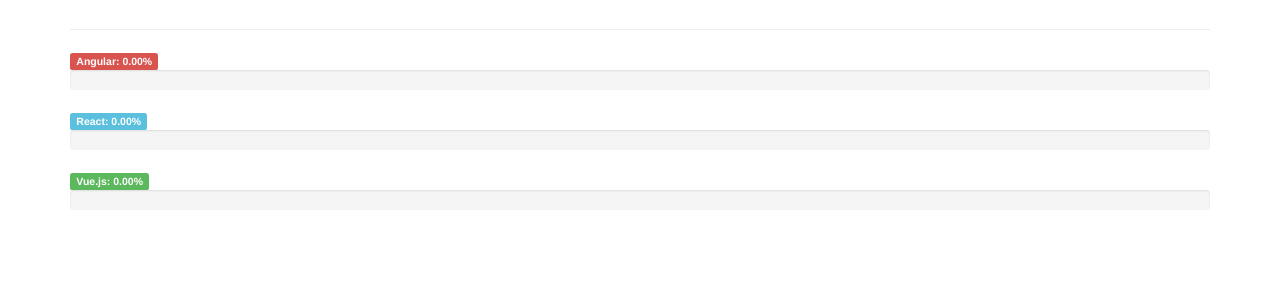
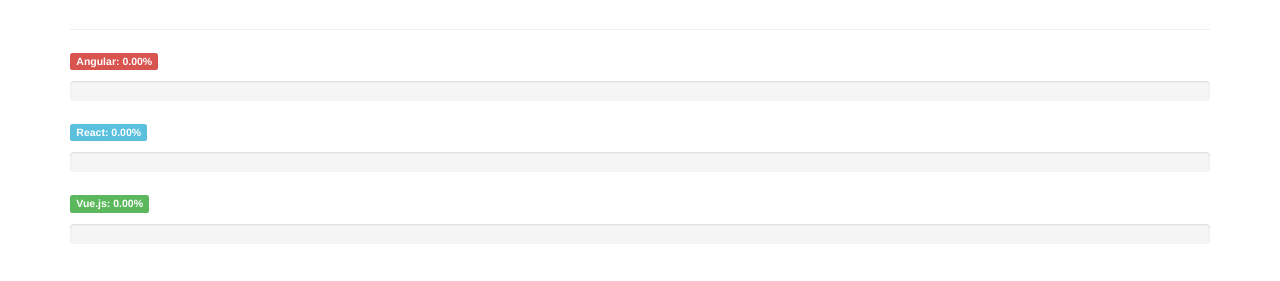
Before and after one commit to wlisrausr/my-redux-app, a React (Create React App) app: page / in a window 1280 px wide. Shown: the part 425-706 px from the top of the page. Built offline with nearby package versions, Linux system fonts and the light colour scheme.

Commit message:
Tidy up & margin for vote result

```diff
--- a/src/components/result.js
+++ b/src/components/result.js
@@ -1,4 +1,4 @@
-import React, { Component } from 'react';
+import React, { Component } from "react";
 
 class Results extends Component {
   constructor(props) {
@@ -8,63 +8,105 @@
 
   votesAngularInPercent() {
     if (this.store.getState().angular) {
-      return (this.store.getState().angular / (this.store.getState().angular + this.store.getState().react + this.store.getState().vuejs)) * 100
+      return (
+        this.store.getState().angular /
+        (this.store.getState().angular +
+          this.store.getState().react +
+          this.store.getState().vuejs) *
+        100
+      );
     } else {
-      return 0
+      return 0;
     }
   }
 
   votesReactInPercent() {
     if (this.store.getState().react) {
-      return (this.store.getState().react / (this.store.getState().angular + this.store.getState().react + this.store.getState().vuejs)) * 100
+      return (
+        this.store.getState().react /
+        (this.store.getState().angular +
+          this.store.getState().react +
+          this.store.getState().vuejs) *
+        100
+      );
     } else {
-      return 0
+      return 0;
     }
   }
 
   votesVuejsInPercent() {
     if (this.store.getState().vuejs) {
-      return (this.store.getState().vuejs / (this.store.getState().angular + this.store.getState().react + this.store.getState().vuejs)) * 100
+      return (
+        this.store.getState().vuejs /
+        (this.store.getState().angular +
+          this.store.getState().react +
+          this.store.getState().vuejs) *
+        100
+      );
     } else {
-      return 0
+      return 0;
     }
   }
 
   votesAngularInPercentStyle() {
     return {
-      width: this.votesAngularInPercent() + '%'
-    }
+      width: this.votesAngularInPercent() + "%"
+    };
   }
 
   votesReactInPercentStyle() {
     return {
-      width: this.votesReactInPercent() + '%'
-    }
+      width: this.votesReactInPercent() + "%"
+    };
   }
 
   votesVuejsInPercentStyle() {
     return {
-      width: this.votesVuejsInPercent() + '%'
-    }
+      width: this.votesVuejsInPercent() + "%"
+    };
   }
 
   render() {
     return (
       <div>
-        <span className="label label-danger">Angular: {this.votesAngularInPercent().toFixed(2) + '%'}</span>
-        <div className="progress progress-striped active">
-          <div className="progress-bar progress-bar-danger" style={this.votesAngularInPercentStyle()}></div>
+        <span className="label label-danger">
+          Angular: {this.votesAngularInPercent().toFixed(2) + "%"}
+        </span>
+        <div
+          className="progress progress-striped active"
+          style={{ marginTop: "1%" }}
+        >
+          <div
+            className="progress-bar progress-bar-danger"
+            style={this.votesAngularInPercentStyle()}
+          />
         </div>
-        <span className="label label-info">React: {this.votesReactInPercent().toFixed(2) + '%'}</span>
-        <div className="progress progress-striped active">
-          <div className="progress-bar progress-bar-info" style={this.votesReactInPercentStyle()}></div>
+        <span className="label label-info">
+          React: {this.votesReactInPercent().toFixed(2) + "%"}
+        </span>
+        <div
+          className="progress progress-striped active"
+          style={{ marginTop: "1%" }}
+        >
+          <div
+            className="progress-bar progress-bar-info"
+            style={this.votesReactInPercentStyle()}
+          />
         </div>
-        <span className="label label-success">Vue.js: {this.votesVuejsInPercent().toFixed(2) + '%'}</span>
-        <div className="progress progress-striped active">
-          <div className="progress-bar progress-bar-success" style={this.votesVuejsInPercentStyle()}></div>
+        <span className="label label-success">
+          Vue.js: {this.votesVuejsInPercent().toFixed(2) + "%"}
+        </span>
+        <div
+          className="progress progress-striped active"
+          style={{ marginTop: "1%" }}
+        >
+          <div
+            className="progress-bar progress-bar-success"
+            style={this.votesVuejsInPercentStyle()}
+          />
         </div>
       </div>
-    )
+    );
   }
 }
 
```
